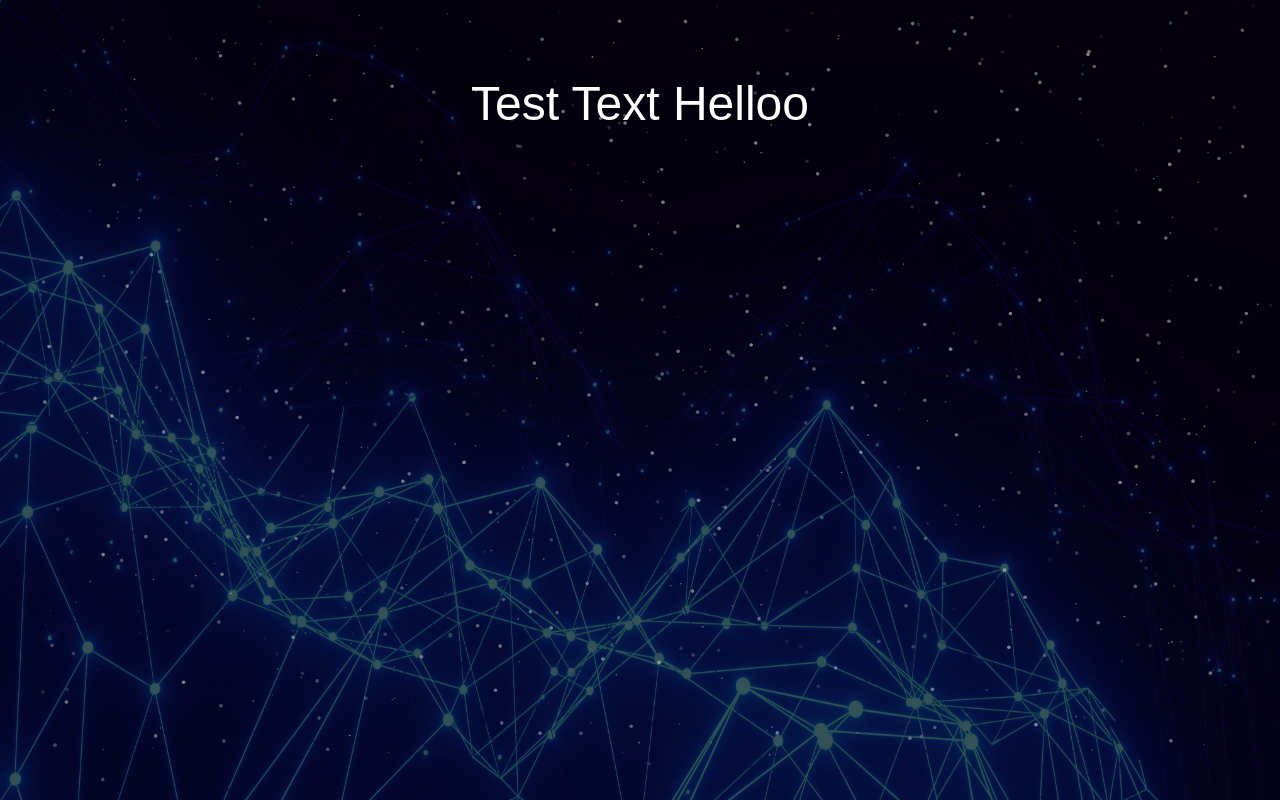
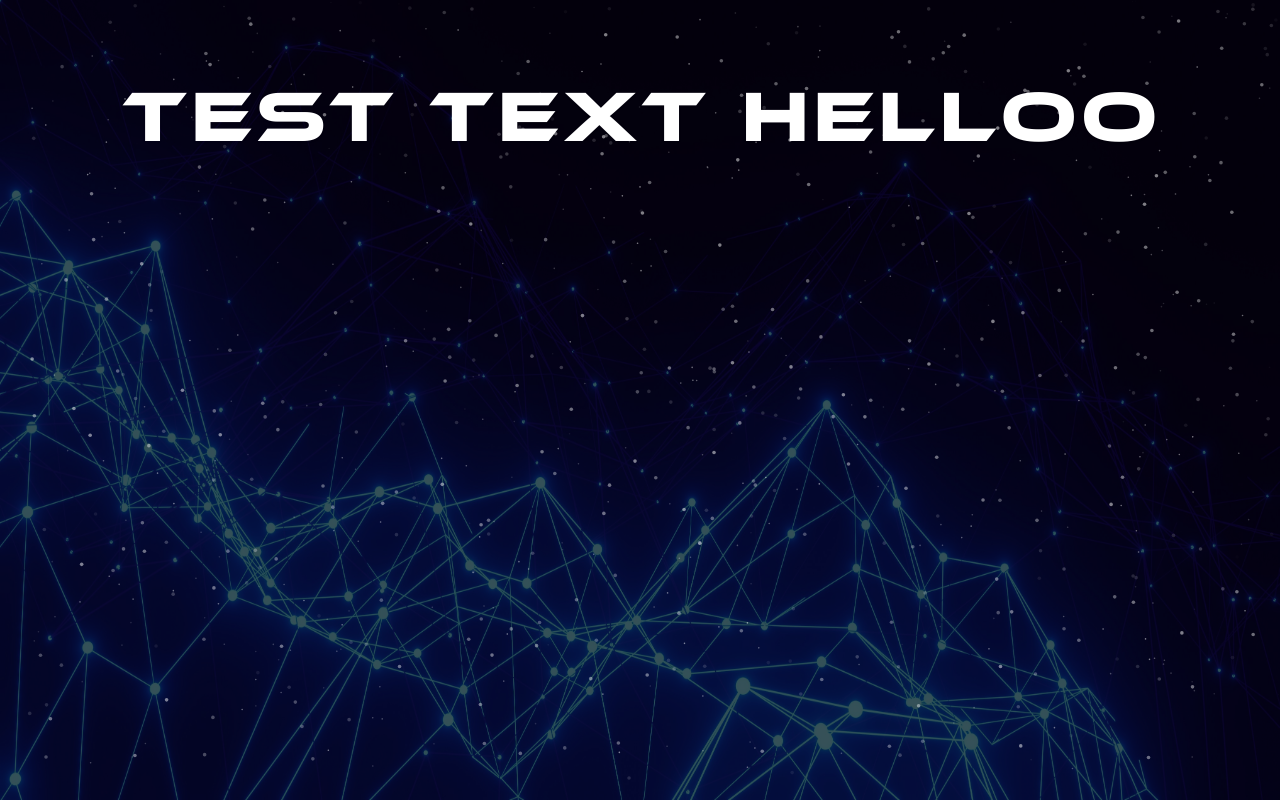
Before and after one commit to Admeen3581/PersonalWebsiteDos, a Next.js app: page / in a window 1280 px wide. Built offline with nearby package versions, Linux system fonts and the light colour scheme.

Commit message:
implement gradual spacing title transition
Signed-off-by: Adam Long <adam.jacob.long@gmail.com>

```diff
--- a/src/app/page.tsx
+++ b/src/app/page.tsx
@@ -37,7 +37,9 @@ function Home() {
           <div className="relative z-30 flex flex-col items-center justify-center h-full">
               <GradualSpacing
                   text="Test Text Helloo"
-                  className="text-5xl text-white p-10 pt-20"
+                  className="font-display text-7xl text-white pt-20 font-ethnocentric"
+                  duration={1.5}
+                  delayMultiple={0.06}
               />
           </div>
       </div>
--- a/src/components/ui/gradual-spacing.tsx
+++ b/src/components/ui/gradual-spacing.tsx
@@ -25,7 +25,7 @@ export default function GradualSpacing({
    return (
       <div className="flex justify-center space-x-1">
          <AnimatePresence>
-            {text.split("''").map((char, i) => (
+            {text.split("").map((char, i) => (
                <motion.h1
                   key={i}
                   initial="hidden"
@@ -35,7 +35,7 @@ export default function GradualSpacing({
                   transition={{ duration, delay: i * delayMultiple }}
                   className={ny("drop-shadow-sm", className)}
                >
-                  {char === "'" ? <span>&nbsp;</span> : char}
+                  {char === " " ? <span>&nbsp;</span> : char}
                </motion.h1>
             ))}
          </AnimatePresence>
```
